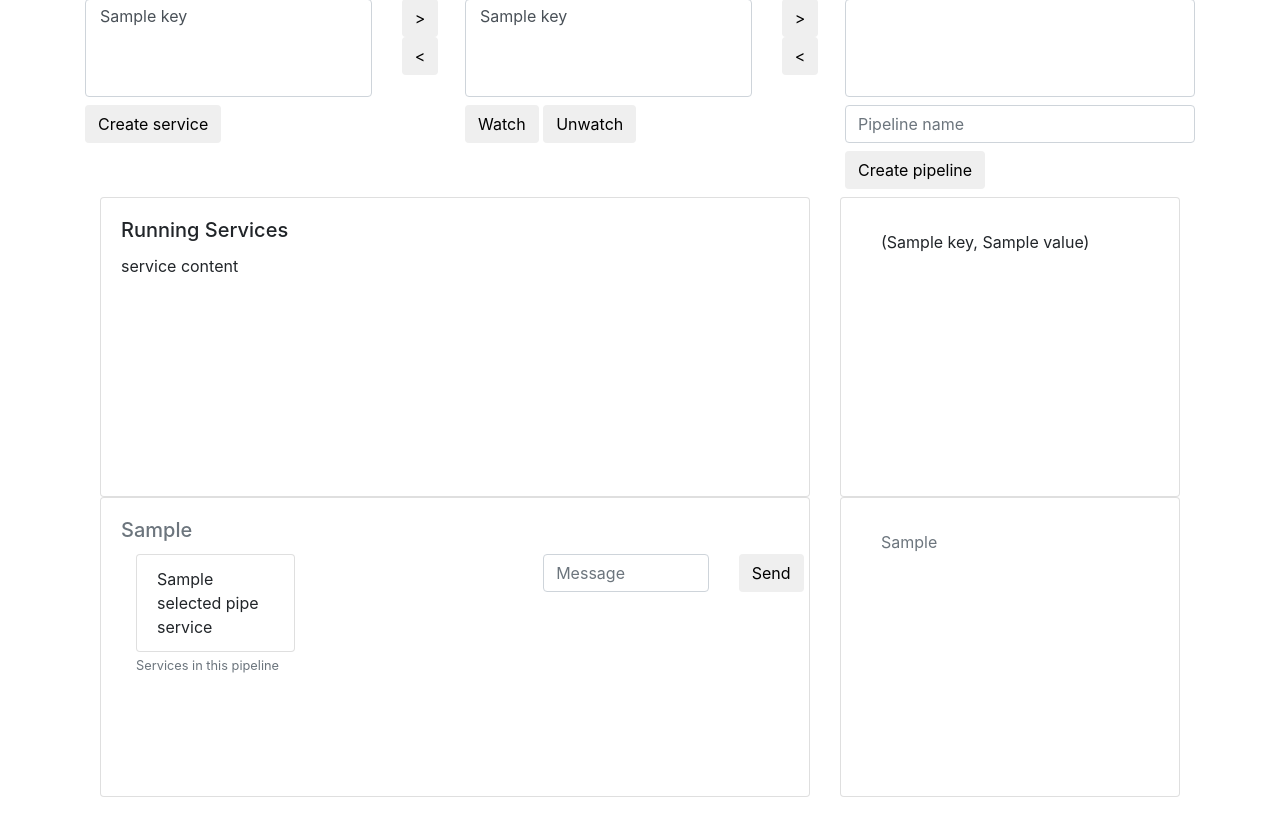
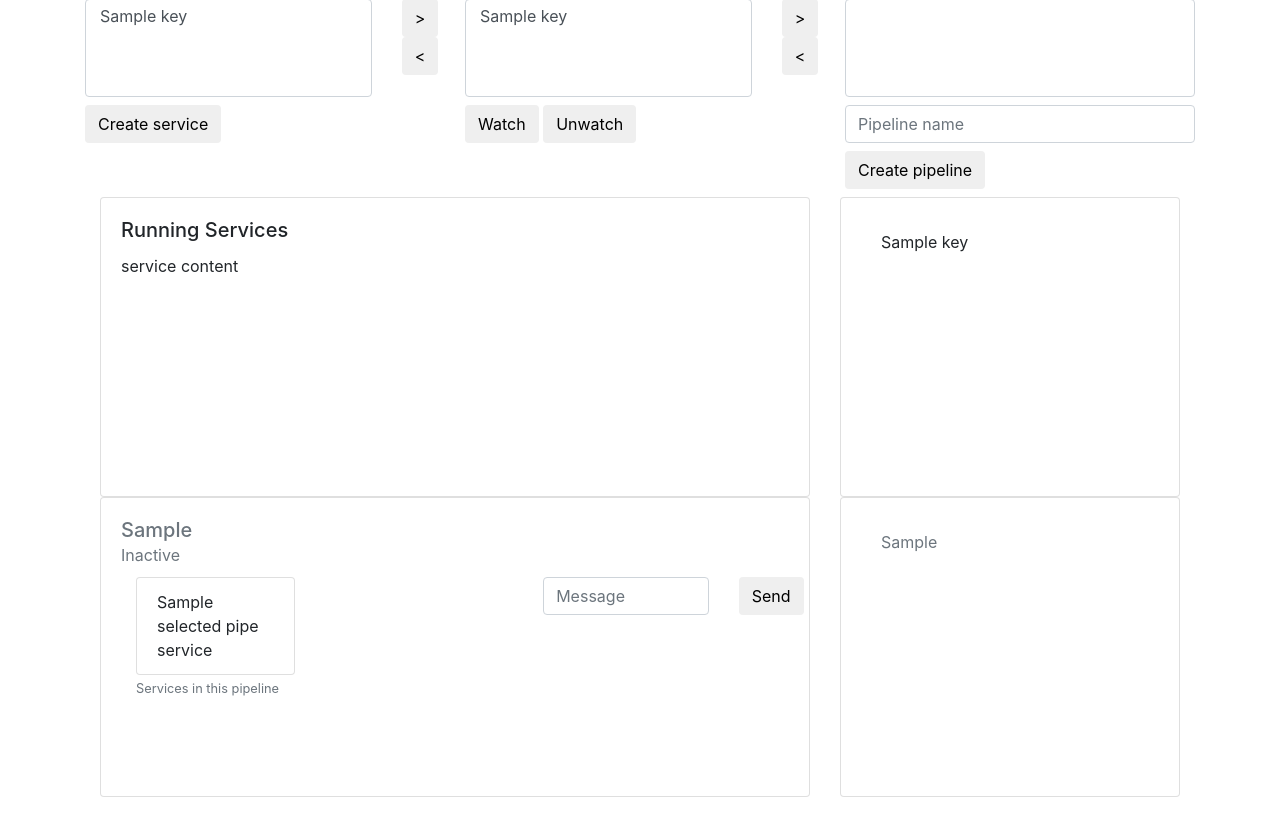
Before and after one commit to droxit/roxcomposer-gui, a Django app: template roxgui/web/templates/web/web.html in a window 1280 px wide. Shown: the part 151-988 px from the top of the page. Run offline with Django 3.2, Linux system fonts and the light colour scheme; tables that the repository leaves empty hold one stand-in row (values such as "Sample post"); the template is opened without the code that fills it: values that come from a table or form of the project are taken from there, most other values are stand-ins (such as "Sample title", 1, 10 or a date in 2020); lists and menus that the app fills with data are empty; some libraries are stand-ins or nearby versions.

Commit message:
fixed: available services window was showing only running services

```diff
--- a/roxgui/web/models.py
+++ b/roxgui/web/models.py
@@ -41,10 +41,6 @@ class Logline(models.Model):
             logline += "Time: {}".format(str(self.time))
         return logline
 
-    def is_older(self, timeout_in_seconds):
-        if self.time < datetime.datetime.now() - datetime.timedelta(seconds=timeout_in_seconds):
-            return True
-        return False
 
 
 class Message(models.Model):
--- a/roxgui/web/templates/web/_includes/services_and_pipes.html
+++ b/roxgui/web/templates/web/_includes/services_and_pipes.html
@@ -15,9 +15,11 @@
             <div class="card w-auto" style="width: 18rem;height:300px;overflow-y:scroll;">
               <div class="card-body">
                   <ul class="list-group">
-                      {% for name in available_services_dict %}
-                        <li class="list-group-item border-0" value="{{ name }}">{{ name }}</li>
+                      {% for key, value in available_services_dict.items %}
+                        <li class="list-group-item border-0" value="{{ key }}" title="{{ value }}">{{ key }}</li>
+
                       {% endfor %}
+
                     </ul>
               </div>
             </div>
@@ -31,9 +33,9 @@
               <div class="card-body">
                   {% if selected_pipe %}
                     {% if selected_pipe_active == True %}
-                        <h5 class="card-title">{{ selected_pipe }} </h5>
+                        <h5 class="card-title">{{ selected_pipe }} <small class="form-text">Active</small></h5>
                     {% else %}
-                         <h5 class="card-title text-muted">{{ selected_pipe }}</h5>
+                         <h5 class="card-title text-muted">{{ selected_pipe }} <small class="form-text text-muted">Inactive</small></h5>
                     {% endif %}
                   <div class="row">
                       <div class="col-md-7">
```
